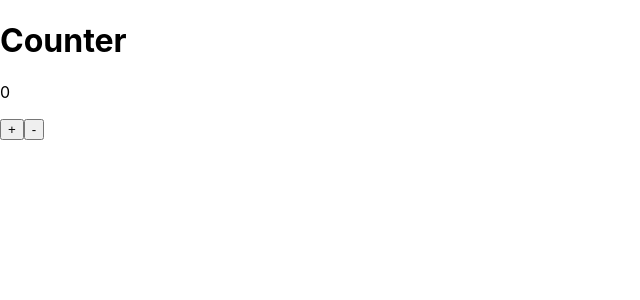
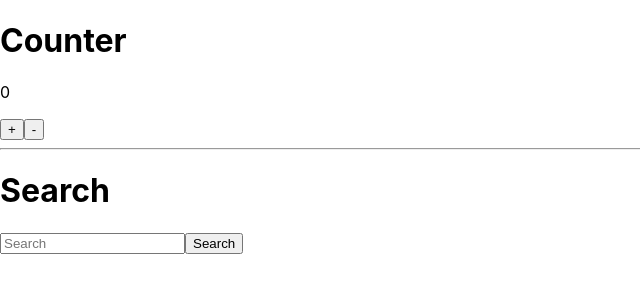
Before and after one commit to eduard-bagdagulyan/react-global-mentoring-2024, a React (Create React App) app: page / in a window 1280 px wide. Shown: the top 300 px of the page, without its empty margins (0-640 px from the left). Built offline with nearby package versions, Linux system fonts and the light colour scheme.

Commit message:
implemented Search component

```diff
--- a/src/App.js
+++ b/src/App.js
@@ -1,9 +1,14 @@
 import './App.css';
 import {Counter} from "./Counter";
+import {Search} from "./Search";
 
 function App() {
     return (
-        <Counter value={0}/>
+        <>
+            <Counter value={0}/>
+            <hr/>
+            <Search placeholderValue={'Search'}/>
+        </>
     );
 }
 
--- /dev/null
+++ b/src/Search.js
@@ -0,0 +1,28 @@
+import {useState} from "react";
+
+export function Search({placeholderValue}) {
+    const [input, setInput] = useState("");
+
+    function onSearch() {
+        console.log('search query: ', input);
+        setInput('');
+    }
+
+    function onHandleChange(event) {
+        setInput(event.target.value);
+    }
+
+    const handleKeyDown = (event) => {
+        if (event.key === 'Enter') {
+            onSearch()
+        }
+    }
+
+    return (
+        <div>
+            <h1>Search</h1>
+            <input type="text" onChange={onHandleChange} placeholder={placeholderValue} onKeyDown={handleKeyDown} value={input}/>
+            <button onClick={onSearch}>Search</button>
+        </div>
+    );
+}
```
